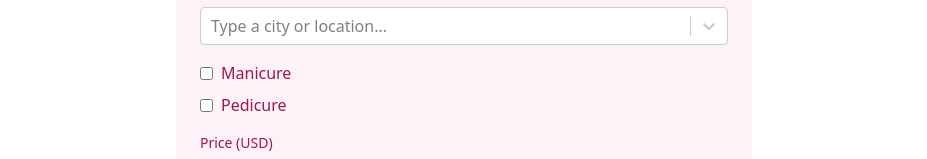
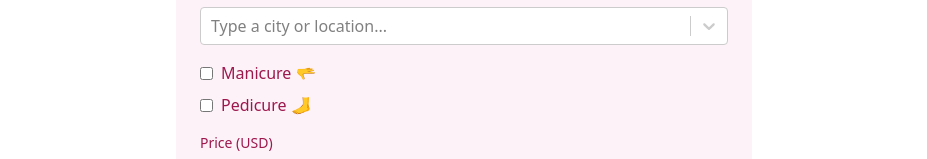
Before and after one commit to meneramandarin/mani-pedi-index, a React (Create React App) app: page / in a window 1280 px wide. Shown: the part 641-800 px from the top of the page, without its empty margins (176-1103 px from the left). Built offline with nearby package versions, Linux system fonts and the light colour scheme; no server answers; the database is empty.

Commit message:
small squishies

```diff
--- a/src/ManiPediIndex.js
+++ b/src/ManiPediIndex.js
@@ -139,7 +139,13 @@ const ManiPediIndex = () => {
 
     // Mani or Pedi
     if (!formData.is_mani && !formData.is_pedi) {
-      alert('Please select at least one service type');
+      alert('pls select at least one service type');
+      return;
+    }
+
+    // Add rating validation
+    if (formData.rating === 0) {  // Since 0 is our default/unrated state
+      alert('pls leave a rating');
       return;
     }
 
@@ -315,7 +321,7 @@ const ManiPediIndex = () => {
       onChange={e => setFormData({...formData, is_mani: e.target.checked})}
       className="rounded border-pink-300 text-pink-500 focus:ring-pink-500"
     />
-    <span className="text-pink-800">Manicure</span>
+    <span className="text-pink-800">Manicure 🫳</span>
   </label>
   <label className="flex items-center space-x-2">
     <input
@@ -324,7 +330,7 @@ const ManiPediIndex = () => {
       onChange={e => setFormData({...formData, is_pedi: e.target.checked})}
       className="rounded border-pink-300 text-pink-500 focus:ring-pink-500"
     />
-    <span className="text-pink-800">Pedicure</span>
+    <span className="text-pink-800">Pedicure 🦶</span>
   </label>
 </div>
           <div>
```
